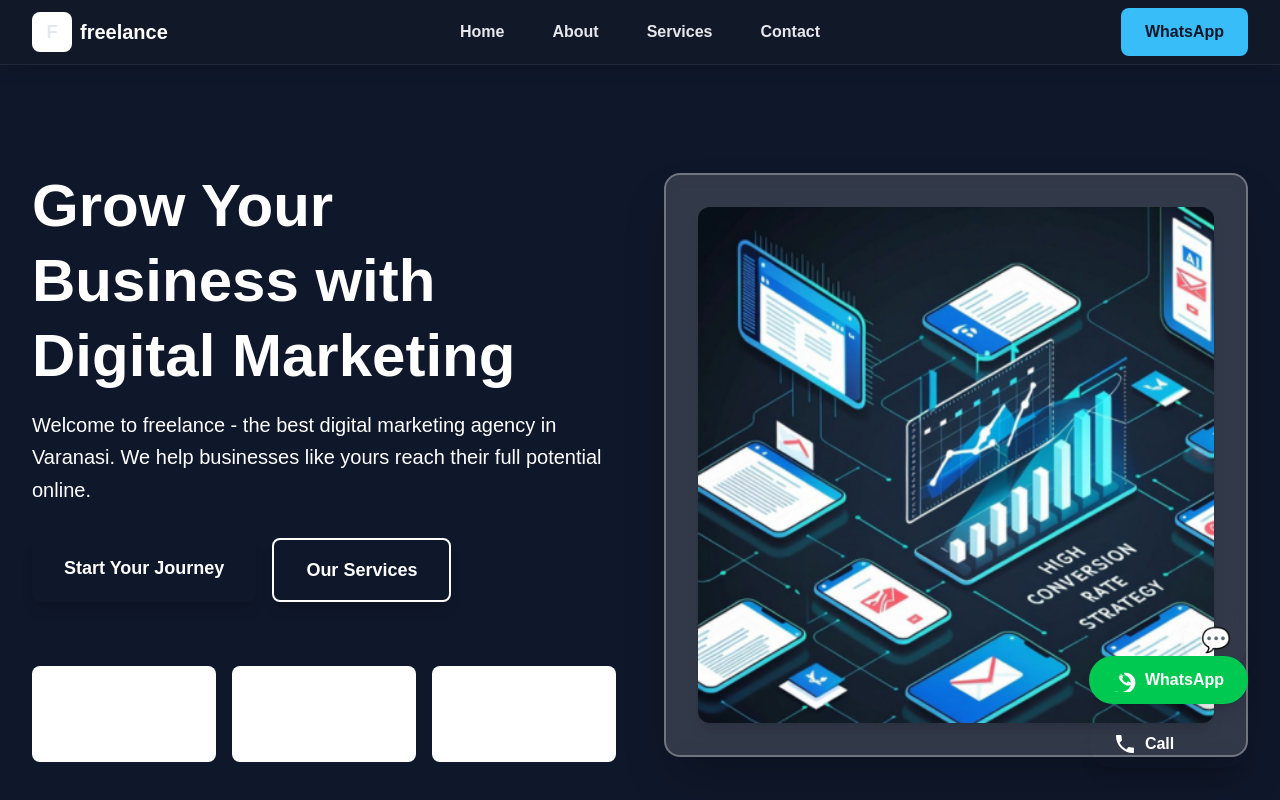
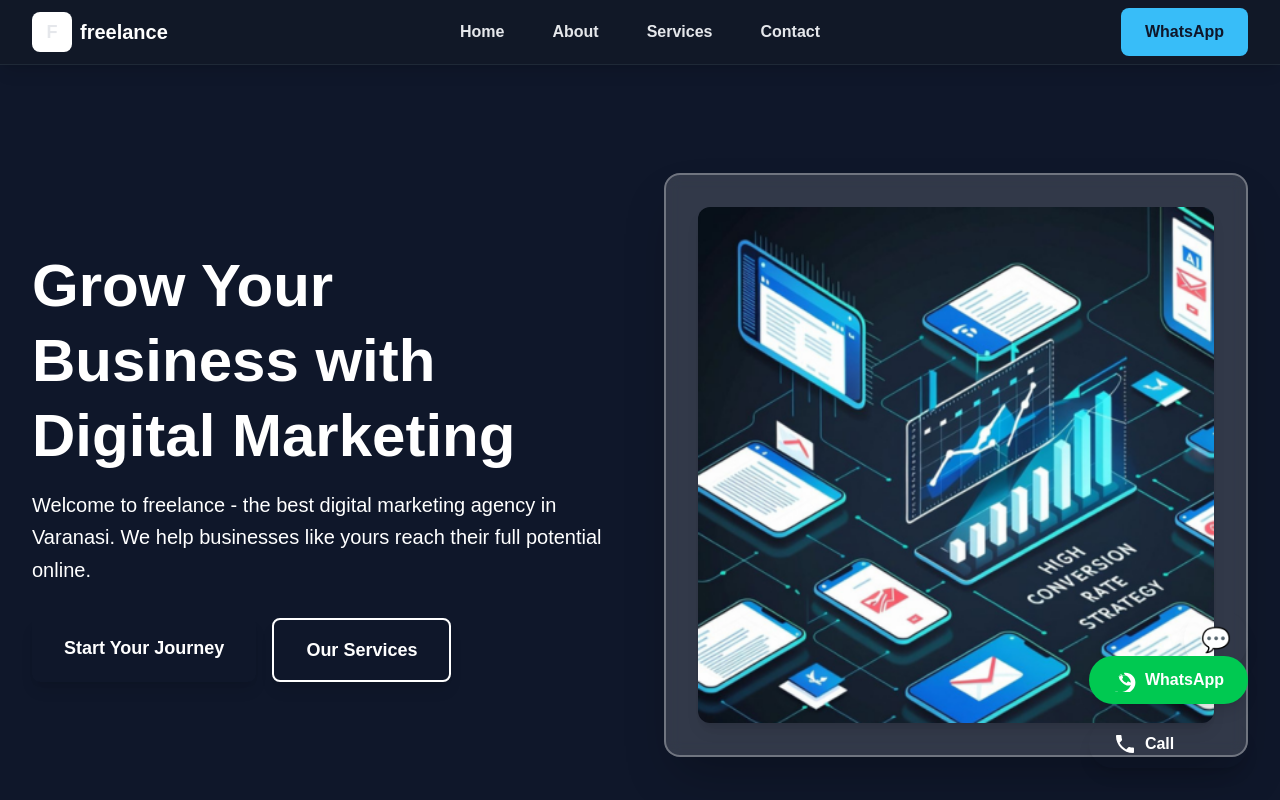
Before and after one commit to rohan-2004-web/freelancefirehub, a Next.js app: page / in a window 1280 px wide. Shown: the top 800 px of the page. Built offline with nearby package versions, Linux system fonts and the light colour scheme.

Commit message:
Remove stats grid from hero section

```diff
--- a/app/page.tsx
+++ b/app/page.tsx
@@ -96,21 +96,6 @@ export default function Home() {
                 </Link>
               </div>
 
-              {/* Stats */}
-              <div className="grid grid-cols-3 gap-4 pt-8">
-                <div className="bg-white bg-opacity-10 backdrop-blur p-4 rounded-lg">
-                  <div className="text-4xl font-bold text-secondary-300">100+</div>
-                  <p className="text-white font-medium">Clients</p>
-                </div>
-                <div className="bg-white bg-opacity-10 backdrop-blur p-4 rounded-lg">
-                  <div className="text-4xl font-bold text-secondary-300">80</div>
-                  <p className="text-white font-medium">Happy Clients</p>
-                </div>
-                <div className="bg-white bg-opacity-10 backdrop-blur p-4 rounded-lg">
-                  <div className="text-4xl font-bold text-secondary-300">5</div>
-                  <p className="text-white font-medium">Years Experience</p>
-                </div>
-              </div>
             </div>
 
             {/* Right Image */}
```
